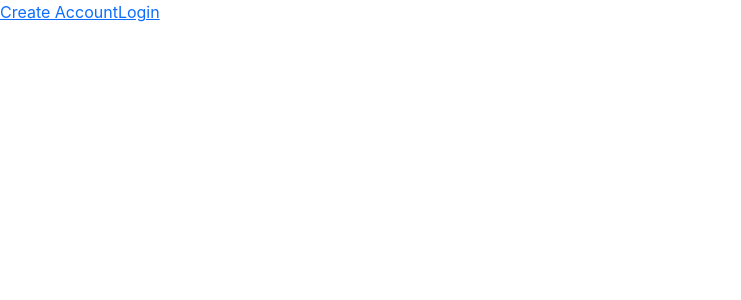
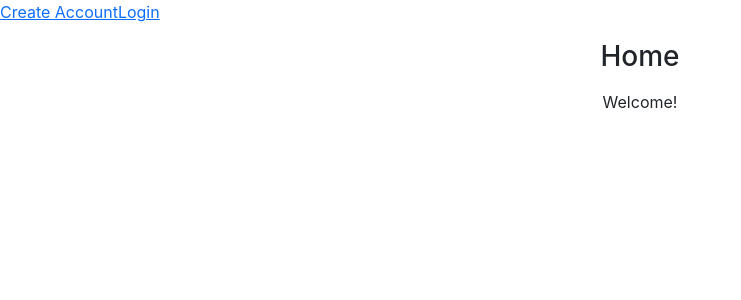
Before and after one commit to RyanHalliwellAI/MedFullStack, a React (Create React App) app in the folder UI/med-ui/: page /home in a window 1280 px wide. Before the commit this address had no page. Shown: the top 300 px of the page, without its empty margins (0-741 px from the left). Built offline with nearby package versions, Linux system fonts and the light colour scheme.

Commit message:
Adding local storage for login

```diff
--- a/UI/med-ui/src/App.js
+++ b/UI/med-ui/src/App.js
@@ -3,6 +3,7 @@ import React from 'react';
 import { Route, Routes, Link } from 'react-router-dom';
 import CreateAccount from './CreateAccount';
 import Login from './Login';
+import Home from './HomePage';
 
 function App() {
  return (
@@ -14,6 +15,7 @@ function App() {
       <Routes>
         <Route path="/" element={<CreateAccount />} />
         <Route path="/login" element={<Login />} />
+        <Route path="/home" element={<Home />} />
       </Routes>
     </div>
   );
--- /dev/null
+++ b/UI/med-ui/src/HomePage.js
@@ -0,0 +1,28 @@
+import React, { useEffect, useState } from 'react';
+import './App.css';
+import 'bootstrap/dist/css/bootstrap.min.css';
+
+function Home() {
+    const [message, setMessage] = useState('Welcome!');
+
+    useEffect(() => {
+      const userEmail = localStorage.getItem('userEmail');
+      if (userEmail) {
+        setMessage(`Logged in as ${userEmail}`);
+      }
+    }, []);
+
+
+
+    <h1>Test</h1>
+    return (
+        <div className="App container">
+            <h3 className="d-flex justify-content-center m-3">Home</h3>
+            <div className="d-flex justify-content-center">
+                <p>{message}</p>
+            </div>
+        </div>
+    );
+}
+
+export default Home;
--- a/UI/med-ui/src/Login.js
+++ b/UI/med-ui/src/Login.js
@@ -1,14 +1,20 @@
 import React, { useState } from 'react';
+import { useNavigate } from 'react-router-dom';
 import './App.css';
 import 'bootstrap/dist/css/bootstrap.min.css';
 
 
+
 function Login() {
-    const [email, setEmail] = useState('');
+  //setting up email and password attributes
+  const [email, setEmail] = useState('');
     const [passwordHash, setPassword] = useState('');
     const [message, setMessage] = useState('');
+    //Adding nagivation to home
+    const navigate = useNavigate();
 
 
+    // event listener to fetch from the API and return the result
     const handleSubmit = async (e) => {
         e.preventDefault();
 
@@ -20,10 +26,15 @@ function Login() {
             body: JSON.stringify({ email, passwordHash }),
           });
           const result = await response.text();
-          setMessage(result);
+          if (response.ok) {
+            localStorage.setItem('userEmail', email);
+            navigate('/home', { state: { message: result } });
+        } else {
+            setMessage(result);
+        }
         };
 
-
+  //html code to display input for user.
   return (
     <div className="App container">
       <h3 className="d-flex justify-content-center m-3">Login</h3>
```
